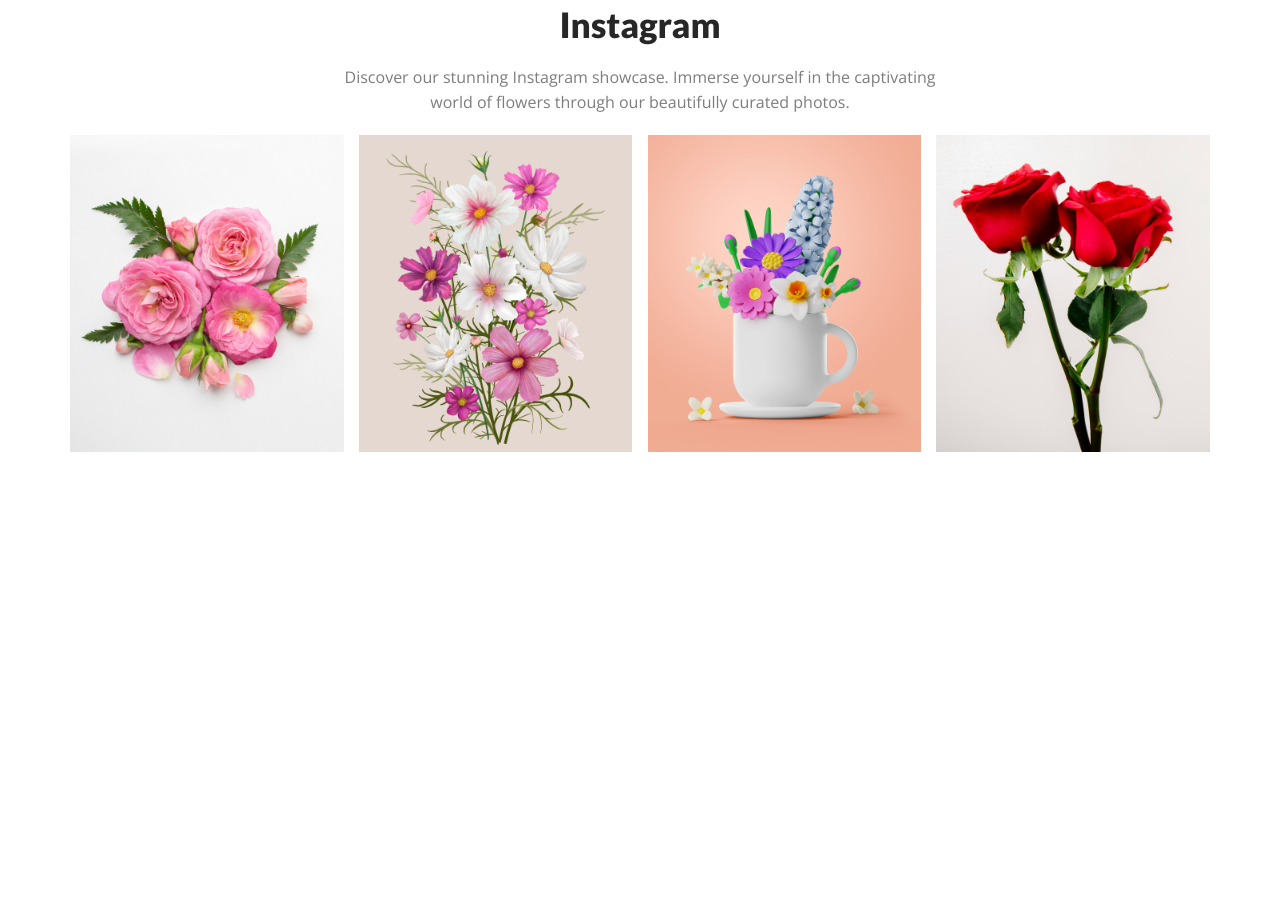
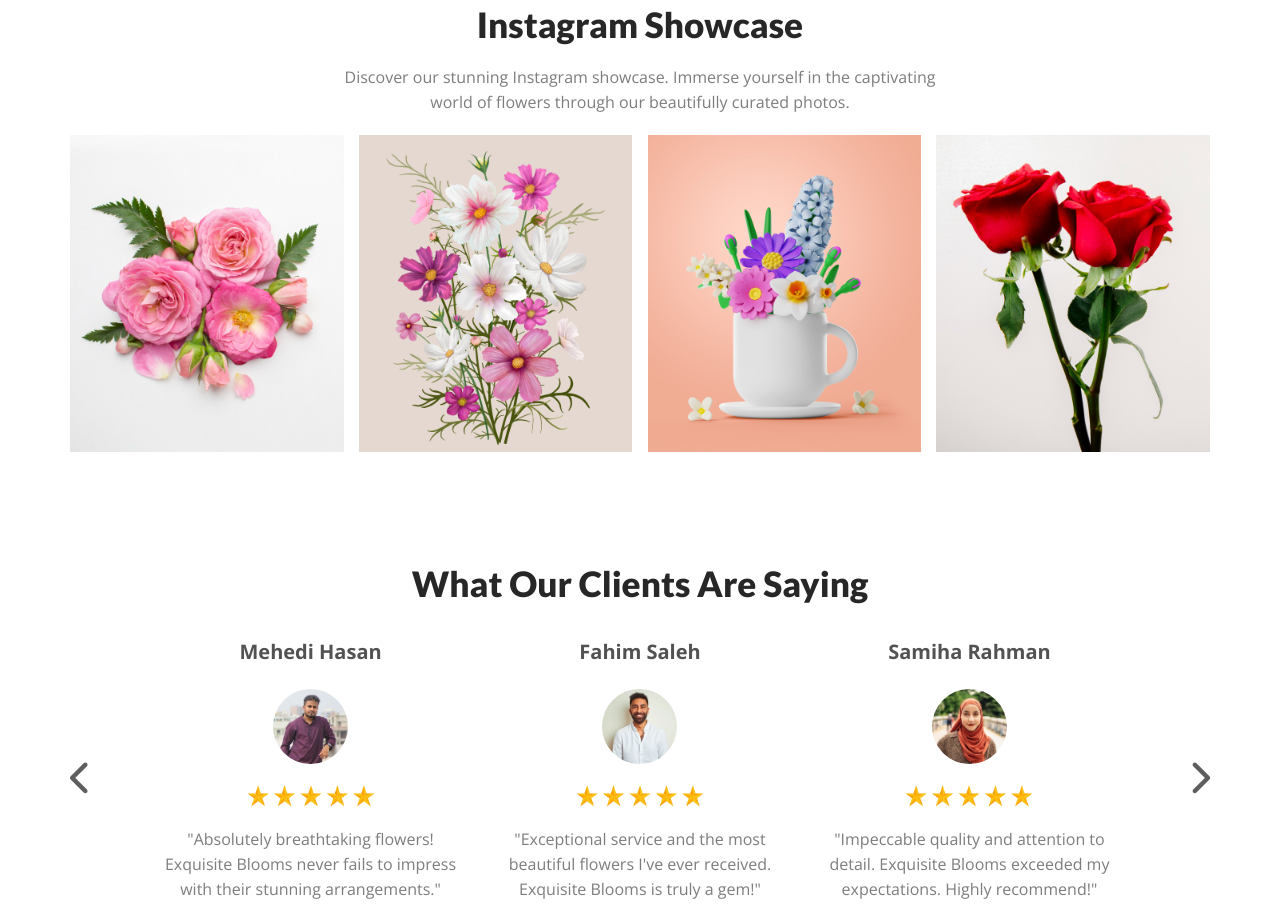
Before and after one commit to mmehedi433/flower-shop, a plain HTML site: page index.html in a window 1280 px wide. Shown: the part 2529-3451 px from the top of the page. Before the commit the page ends 2981 px from the top, so only its background shows below. Drawn offline with nearby package versions, Linux system fonts and the light colour scheme.

Commit message:
End Till Review Section

```diff
--- a/index.html
+++ b/index.html
@@ -11,6 +11,7 @@
     <link
         href="https://fonts.googleapis.com/css2?family=Lato:wght@300;400;700;900&family=Open+Sans:wght@300;400;700&display=swap"
         rel="stylesheet">
+    <script src="https://kit.fontawesome.com/c131920645.js" crossorigin="anonymous"></script>
     <link rel="stylesheet" href="style/style.css">
 </head>
 
@@ -70,15 +71,15 @@
                 <div class="sub-container">
                     <div class="part">
                         <img src="Flower Asset/Group 57.png" alt="Delivery Image">
-                        <h5>Same Day Delivery. Click & Collect.</h5>
+                        <h5 class="small-title">Same Day Delivery. Click & Collect.</h5>
                     </div>
                     <div class="part">
                         <img src="Flower Asset/Group 58.png" alt="Quality FLowers Image">
-                        <h5>Fresh Flowers. Local Growers.</h5>
+                        <h5 class="small-title">Fresh Flowers. Local Growers.</h5>
                     </div>
                     <div class="part">
                         <img src="Flower Asset/Group 59.png" alt="Support Image">
-                        <h5>24/7 Free Support.</h5>
+                        <h5 class="small-title">24/7 Free Support.</h5>
                     </div>
                 </div>
             </div>
@@ -102,7 +103,7 @@
         <section class="instagram">
             <div class="container">
                 <div class="instagram-content">
-                    <h3 class="section-title"> Instagram</span>
+                    <h3 class="section-title">Instagram Showcase</span>
                     </h3>
                     <p class="description">Discover our stunning Instagram showcase. Immerse yourself in the captivating
                         <br> world of flowers through our beautifully curated photos.</p>
@@ -115,6 +116,38 @@
                 </div>
             </div>
         </section>
+        <section class="reviews">
+            <div class="container">
+                <h3 class="section-title">What Our Clients Are Saying</h3>
+                <div class="review-part">
+                    <div class="previous-btn slide-btn"><i class="fa-solid fa-chevron-left"></i></div>
+                    <div class="individual-review-part">
+                        <div class="individual-review">
+                            <h5 class="small-title">Mehedi Hasan</h5>
+                            <img class="client-image" src="Flower Asset/client 01.jpg" alt="Mehedi Hasan">
+                            <img class="review-stars" src="Flower Asset/review image.png" alt="Five Star Review">
+                            <p class="description">"Absolutely breathtaking flowers! Exquisite Blooms never fails to
+                                impress with their stunning arrangements."</p>
+                        </div>
+                        <div class="individual-review">
+                            <h5 class="small-title">Fahim Saleh</h5>
+                            <img class="client-image" src="Flower Asset/client 02.png" alt="Fahim Saleh">
+                            <img class="review-stars" src="Flower Asset/review image.png" alt="Five Star Review">
+                            <p class="description">"Exceptional service and the most beautiful flowers I've ever
+                                received. Exquisite Blooms is truly a gem!"</p>
+                        </div>
+                        <div class="individual-review">
+                            <h5 class="small-title">Samiha Rahman</h5>
+                            <img class="client-image" src="Flower Asset/client 03.png" alt="Samiha Rahman">
+                            <img class="review-stars" src="Flower Asset/review image.png" alt="Five Star Review">
+                            <p class="description">"Impeccable quality and attention to detail. Exquisite Blooms
+                                exceeded my expectations. Highly recommend!"</p>
+                        </div>
+                    </div>
+                    <div class="next-btn slide-btn"><i class="fa-solid fa-chevron-right"></i></div>
+                </div>
+            </div>
+        </section>
     </main>
     <footer></footer>
 </body>
--- a/style/style.css
+++ b/style/style.css
@@ -33,6 +33,12 @@ p.description {
     font-weight: 400;
     line-height: 25px;
     margin: 20px 0px;
+}
+h5.small-title {
+    color: rgba(39, 39, 39, 0.8);
+    font-size: 20px;
+    font-weight: 600;
+    line-height: 35px;
 }
 .btn-primary {
     padding: 20px 43px;
@@ -121,12 +127,7 @@ header .banner {
     width: 75px;
     height: 75px;
 }
-.speciality .part h5 {
-    color: rgba(39, 39, 39, 0.8);
-    font-size: 20px;
-    font-weight: 600;
-    line-height: 35px;
-}
+
 /* Hot Deal */
 section.hot-deal {
     background-color: #e554730d;
@@ -158,3 +159,43 @@ section.hot-deal {
     width: 24%;
     height: auto;
 }
+/* Review Section */
+.review-part {
+    display: flex;
+    justify-content: space-between;
+    margin-top: 30px;
+}
+
+.review-part .slide-btn {
+    width: 5%;
+    font-size: 35px;
+    margin: auto 0px;
+    color: #5e5e5e;
+}
+.review-part .slide-btn.previous-btn {
+    text-align: left;
+}
+.review-part .slide-btn.next-btn {
+    text-align: right;
+}
+.review-part .individual-review-part {
+    width: 85%;
+    display: flex;
+    justify-content: space-between;
+}
+
+.review-part .individual-review {
+    width: 32%;
+}
+.individual-review .client-image {
+    width: 75px;
+    border-radius: 50%;
+    display: block;
+    padding: 20px 0px;
+    margin: auto;
+}
+.individual-review .review-stars {
+    width: 130px;
+    display: block;
+    margin: auto;
+}
```
Also changed, not shown: Flower Asset/client 01.jpg (added), Flower Asset/client 02.png (added), Flower Asset/client 03.png (added), Flower Asset/review image.png (added).
